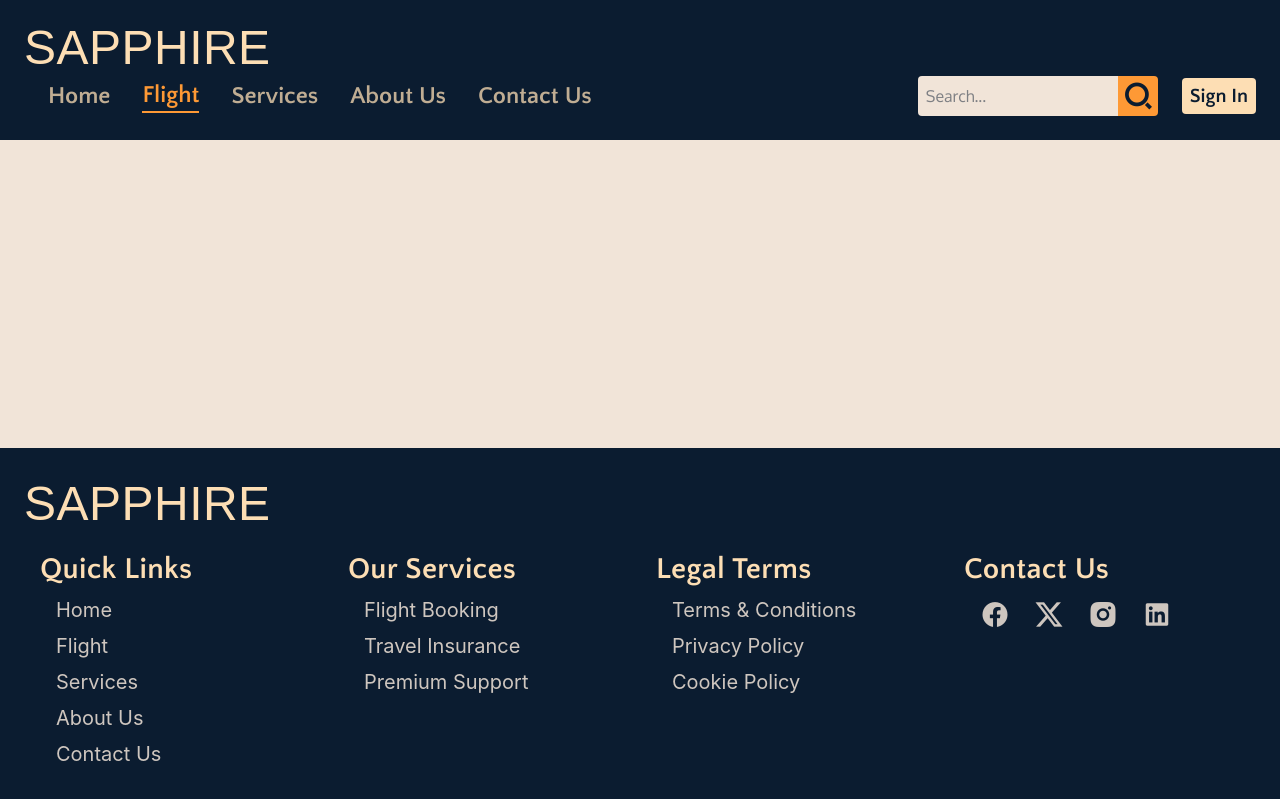
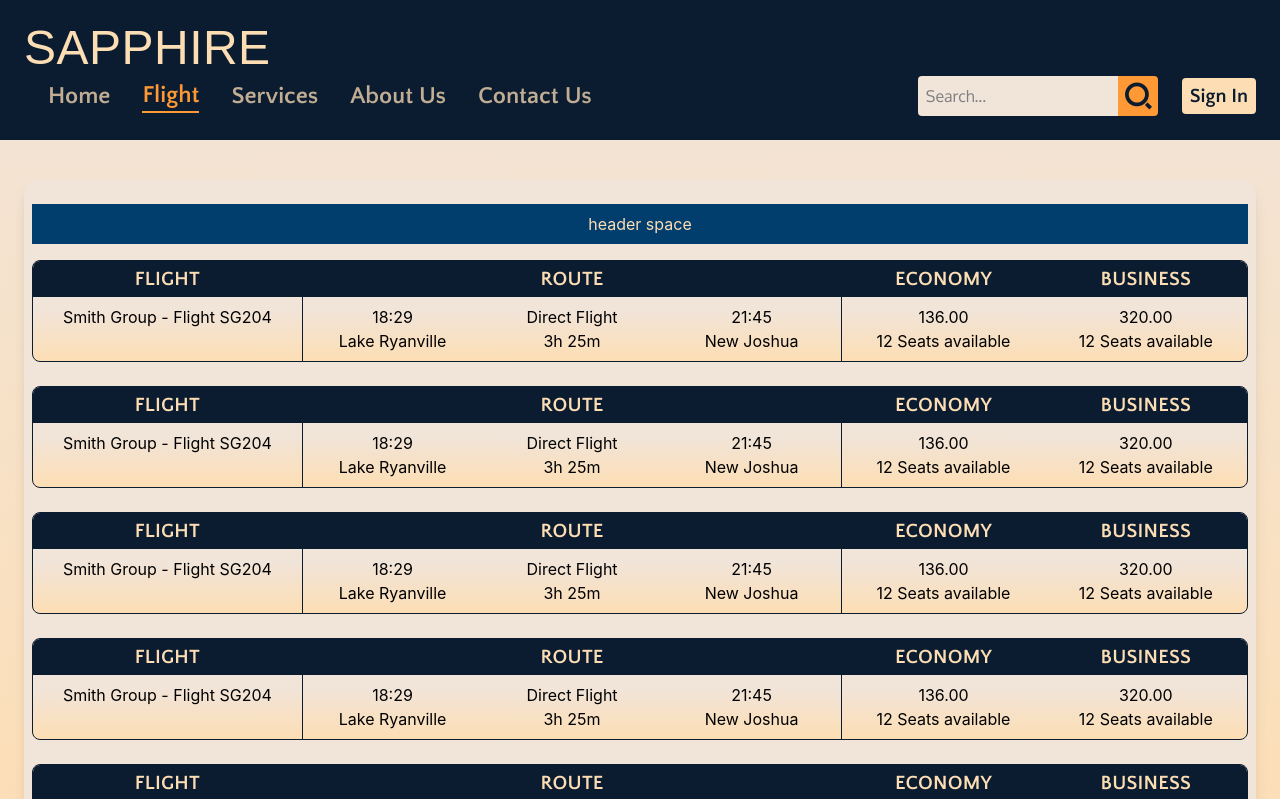
Before and after one commit to Harsh-Codes-hub/Sapphire-Airline-Ticket-Booking-TASK48, a React (Vite) app: page /Flight in a window 1280 px wide. Shown: the top 799 px of the page. Built offline with nearby package versions, Linux system fonts and the light colour scheme; a web font is replaced by a local one.

Commit message:
feat: add FlightCard component and flight data; update Flight page layout with new design and styling

```diff
--- /dev/null
+++ b/src/components/FlightCard.jsx
@@ -0,0 +1,49 @@
+const FlightCard = () => {
+  return (
+    <li>
+      <article className="text-center flight-card-bg md:grid md:grid-cols-[1fr_2fr_1.5fr] flex flex-col border border-(--prussian-blue) rounded-lg overflow-hidden">
+        <div className="md:border-r border-(--prussian-blue)">
+          <h3 className="flight-card-heading text-xl">Flight</h3>
+          <p className="flight-card-body">
+            <span>Smith Group</span> - <span>Flight SG204</span>
+          </p>
+        </div>
+        <div className="md:border-r border-(--prussian-blue)">
+          <h3 className="flight-card-heading text-xl">Route</h3>
+          <div className="grid grid-cols-3 flight-card-body">
+            <div>
+              <p>18:29</p>
+              <p>Lake Ryanville</p>
+            </div>
+            <div>
+              <p>Direct Flight</p>
+              <p>3h 25m</p>
+            </div>
+            <div>
+              <p>21:45</p>
+              <p>New Joshua</p>
+            </div>
+          </div>
+        </div>
+        <div className="grid grid-cols-2">
+          <div>
+            <h3 className="flight-card-heading text-xl">Economy</h3>
+            <div className="flight-card-body">
+              <p>136.00</p>
+              <p>12 Seats available</p>
+            </div>
+          </div>
+          <div>
+            <h3 className="flight-card-heading text-xl">Business</h3>
+            <div className="flight-card-body">
+              <p>320.00</p>
+              <p>12 Seats available</p>
+            </div>
+          </div>
+        </div>
+      </article>
+    </li>
+  );
+};
+
+export default FlightCard;
--- /dev/null
+++ b/src/data/flightsData.js
@@ -0,0 +1,238 @@
+const flightsData = [
+  {
+    id: "SG204",
+    airline: "Smith Group",
+    from: "Lake Ryanville",
+    fromTimestamp: "2026-11-18T18:29:00+05:30",
+    to: "New Joshua",
+    toTimestamp: "2026-11-18T21:45:00+05:30",
+    flightType: "Direct",
+    economyCharges: 136.00,
+    economySeatsAvailable: 85,
+    businessCharges: 320.00,
+    businessSeatsAvailable: 12,
+  },
+  {
+    id: "AL7K2",
+    airline: "AeroLink Airways",
+    from: "Crawfordshire",
+    fromTimestamp: "2026-11-19T06:15:00+05:30",
+    to: "North Jamie",
+    toTimestamp: "2026-11-19T10:40:00+05:30",
+    flightType: "Direct",
+    economyCharges: 218.50,
+    economySeatsAvailable: 64,
+    businessCharges: 495.00,
+    businessSeatsAvailable: 9,
+  },
+  {
+    id: "VX091",
+    airline: "Vortex Airlines",
+    from: "New Ryanland",
+    fromTimestamp: "2026-11-19T09:20:00+05:30",
+    to: "East George",
+    toTimestamp: "2026-11-19T15:05:00+05:30",
+    flightType: "One stop",
+    economyCharges: 184.75,
+    economySeatsAvailable: 47,
+    businessCharges: 410.00,
+    businessSeatsAvailable: 7,
+  },
+  {
+    id: "SK5P8",
+    airline: "SkyKeep Aviation",
+    from: "North Brianbury",
+    fromTimestamp: "2026-11-20T13:10:00+05:30",
+    to: "Castillomouth",
+    toTimestamp: "2026-11-20T16:35:00+05:30",
+    flightType: "Direct",
+    economyCharges: 159.00,
+    economySeatsAvailable: 92,
+    businessCharges: 365.00,
+    businessSeatsAvailable: 14,
+  },
+  {
+    id: "OR312",
+    airline: "Orbit Regional",
+    from: "Jameshaven",
+    fromTimestamp: "2026-11-20T22:40:00+05:30",
+    to: "Danielmouth",
+    toTimestamp: "2026-11-21T02:25:00+05:30",
+    flightType: "Direct",
+    economyCharges: 142.25,
+    economySeatsAvailable: 38,
+    businessCharges: 338.00,
+    businessSeatsAvailable: 6,
+  },
+  {
+    id: "QN8M4",
+    airline: "Quantum Air",
+    from: "New Juanport",
+    fromTimestamp: "2026-11-21T07:05:00+05:30",
+    to: "West Tracie",
+    toTimestamp: "2026-11-21T13:50:00+05:30",
+    flightType: "One stop",
+    economyCharges: 205.00,
+    economySeatsAvailable: 53,
+    businessCharges: 470.00,
+    businessSeatsAvailable: 11,
+  },
+  {
+    id: "HF620",
+    airline: "HorizonFly",
+    from: "Port Brandonburgh",
+    fromTimestamp: "2026-11-21T11:30:00+05:30",
+    to: "New Kristentown",
+    toTimestamp: "2026-11-21T14:55:00+05:30",
+    flightType: "Direct",
+    economyCharges: 176.80,
+    economySeatsAvailable: 71,
+    businessCharges: 399.00,
+    businessSeatsAvailable: 8,
+  },
+  {
+    id: "CM4R1",
+    airline: "CloudMotion",
+    from: "South Brandiestad",
+    fromTimestamp: "2026-11-22T16:45:00+05:30",
+    to: "Marysborough",
+    toTimestamp: "2026-11-22T23:20:00+05:30",
+    flightType: "One stop",
+    economyCharges: 232.00,
+    economySeatsAvailable: 29,
+    businessCharges: 520.00,
+    businessSeatsAvailable: 5,
+  },
+  {
+    id: "WL883",
+    airline: "Wingspan Lines",
+    from: "East Patrician",
+    fromTimestamp: "2026-11-23T05:50:00+05:30",
+    to: "West Devon",
+    toTimestamp: "2026-11-23T08:15:00+05:30",
+    flightType: "Direct",
+    economyCharges: 119.99,
+    economySeatsAvailable: 106,
+    businessCharges: 289.00,
+    businessSeatsAvailable: 16,
+  },
+  {
+    id: "JT6B9",
+    airline: "JetTrail",
+    from: "South Kevin",
+    fromTimestamp: "2026-11-23T19:15:00+05:30",
+    to: "Rodriguezhaven",
+    toTimestamp: "2026-11-24T01:10:00+05:30",
+    flightType: "Two stops",
+    economyCharges: 198.40,
+    economySeatsAvailable: 42,
+    businessCharges: 455.00,
+    businessSeatsAvailable: 4,
+  },
+  {
+    id: "AP017",
+    airline: "Apex Pacific",
+    from: "Lake Ryanville",
+    fromTimestamp: "2026-11-24T08:00:00+05:30",
+    to: "Marysborough",
+    toTimestamp: "2026-11-24T12:30:00+05:30",
+    flightType: "Direct",
+    economyCharges: 187.00,
+    economySeatsAvailable: 58,
+    businessCharges: 425.00,
+    businessSeatsAvailable: 10,
+  },
+  {
+    id: "NB2X6",
+    airline: "NorthBridge Air",
+    from: "New Joshua",
+    fromTimestamp: "2026-11-24T14:25:00+05:30",
+    to: "Crawfordshire",
+    toTimestamp: "2026-11-24T20:05:00+05:30",
+    flightType: "One stop",
+    economyCharges: 214.60,
+    economySeatsAvailable: 34,
+    businessCharges: 488.00,
+    businessSeatsAvailable: 6,
+  },
+  {
+    id: "ST550",
+    airline: "StarTrail Airways",
+    from: "Castillomouth",
+    fromTimestamp: "2026-11-25T10:10:00+05:30",
+    to: "Port Brandonburgh",
+    toTimestamp: "2026-11-25T13:40:00+05:30",
+    flightType: "Direct",
+    economyCharges: 164.30,
+    economySeatsAvailable: 77,
+    businessCharges: 372.00,
+    businessSeatsAvailable: 13,
+  },
+  {
+    id: "EM9D3",
+    airline: "EmberJet",
+    from: "West Tracie",
+    fromTimestamp: "2026-11-25T23:15:00+05:30",
+    to: "East George",
+    toTimestamp: "2026-11-26T05:35:00+05:30",
+    flightType: "One stop",
+    economyCharges: 221.90,
+    economySeatsAvailable: 26,
+    businessCharges: 510.00,
+    businessSeatsAvailable: 3,
+  },
+  {
+    id: "BL441",
+    airline: "BlueArc Aviation",
+    from: "Danielmouth",
+    fromTimestamp: "2026-11-26T06:40:00+05:30",
+    to: "New Ryanland",
+    toTimestamp: "2026-11-26T09:55:00+05:30",
+    flightType: "Direct",
+    economyCharges: 151.50,
+    economySeatsAvailable: 88,
+    businessCharges: 349.00,
+    businessSeatsAvailable: 15,
+  },
+  {
+    id: "RK3T7",
+    airline: "RedKite Airways",
+    from: "Rodriguezhaven",
+    fromTimestamp: "2026-11-26T12:20:00+05:30",
+    to: "South Brandiestad",
+    toTimestamp: "2026-11-26T19:10:00+05:30",
+    flightType: "Two stops",
+    economyCharges: 243.00,
+    economySeatsAvailable: 19,
+    businessCharges: 565.00,
+    businessSeatsAvailable: 2,
+  },
+  {
+    id: "GL808",
+    airline: "GlideLine",
+    from: "West Devon",
+    fromTimestamp: "2026-11-27T15:35:00+05:30",
+    to: "Lake Ryanville",
+    toTimestamp: "2026-11-27T18:05:00+05:30",
+    flightType: "Direct",
+    economyCharges: 128.75,
+    economySeatsAvailable: 97,
+    businessCharges: 305.00,
+    businessSeatsAvailable: 18,
+  },
+  {
+    id: "MV5C2",
+    airline: "Meridian Voyage",
+    from: "New Kristentown",
+    fromTimestamp: "2026-11-28T04:55:00+05:30",
+    to: "Jameshaven",
+    toTimestamp: "2026-11-28T11:25:00+05:30",
+    flightType: "One stop",
+    economyCharges: 209.25,
+    economySeatsAvailable: 31,
+    businessCharges: 480.00,
+    businessSeatsAvailable: 5,
+  },
+];
+
+export default flightsData;
--- a/src/index.css
+++ b/src/index.css
@@ -91,3 +91,25 @@ button {
     transform: translateX(-50%);
   }
 }
+
+.base-bg {
+  background: linear-gradient(to bottom, var(--off-white), var(--navajo-white));
+}
+
+.flight-card-heading {
+  color: var(--navajo-white);
+  font-family: var(--font-heading);
+  text-transform: uppercase;
+  font-weight: 600;
+  letter-spacing: .01em;
+  background-color: var(--prussian-blue);
+  padding-block: 4px;
+}
+
+.flight-card-body {
+  padding-block: 8px;
+}
+
+.flight-card-bg {
+  background: linear-gradient(to bottom, var(--off-white), var(--off-white), var(--navajo-white));
+}
--- a/src/layouts/PublicLayout.jsx
+++ b/src/layouts/PublicLayout.jsx
@@ -6,7 +6,7 @@ const PublicLayout = () => {
   return (
     <div className="flex min-h-dvh flex-col overflow-hidden">
       <Navbar />
-      <main className="flex flex-1 flex-col bg-(--off-white)">
+      <main className="flex flex-1 flex-col base-bg">
         <Outlet />
       </main>
       <Footer />
--- a/src/pages/Flight.jsx
+++ b/src/pages/Flight.jsx
@@ -1,8 +1,26 @@
+import Container from "../components/Container";
+import FlightCard from "../components/FlightCard";
+
 const Flight = () => {
   return (
-    <div>
-      <h1 className="w-fit mx-auto text-6xl">Flight</h1>
-    </div>
+    <>
+      <section className="min-h-dvh">
+        <Container>
+          <section className="mt-25 md:mt-45 bg-(--off-white) py-6 px-2 max-h-200 rounded-xl shadow-lg overflow-hidden">
+            <header className="w-full py-2 bg-(--yale-blue) text-(--navajo-white) text-center">
+              header space
+            </header>
+            <ul className="list-none flex flex-col mt-4 gap-6 overflow-y-scroll">
+              <FlightCard />
+              <FlightCard />
+              <FlightCard />
+              <FlightCard />
+              <FlightCard />
+            </ul>
+          </section>
+        </Container>
+      </section>
+    </>
   );
 };
 
```
Also changed, not shown: src/assets/images/airline/founder-back.jpg (added), src/assets/images/airline/sapphire-airplane.jpg (added).
